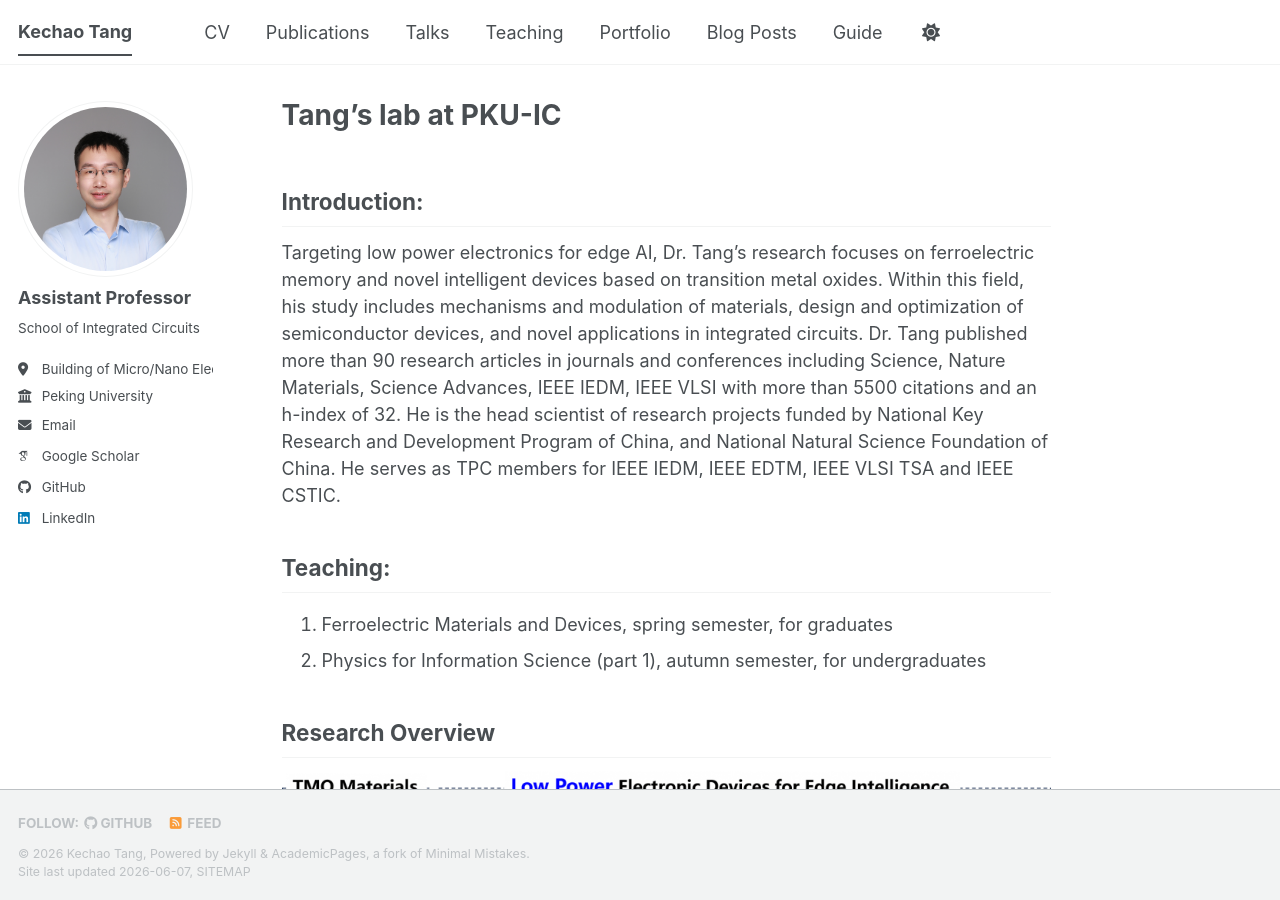
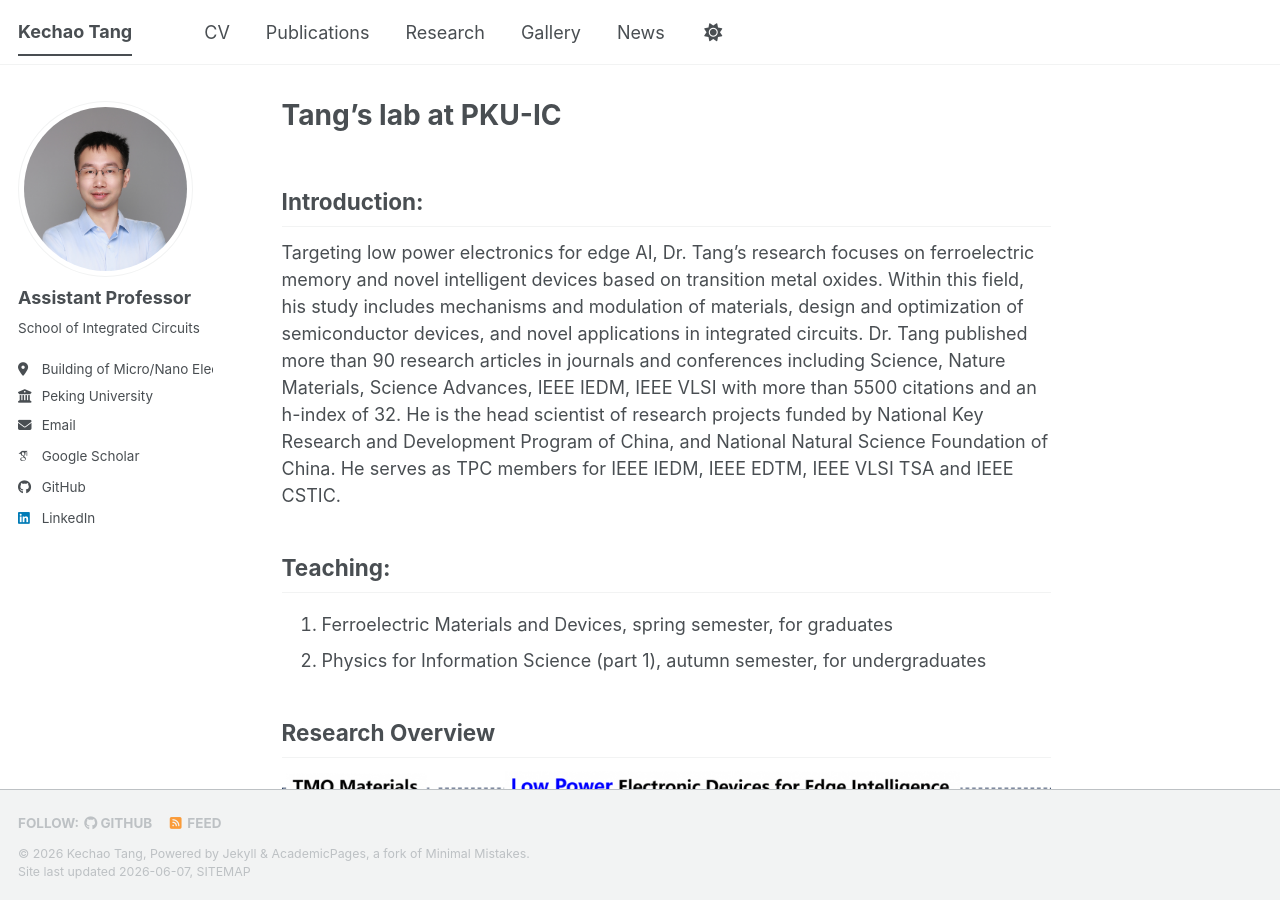
Before and after one commit to Kechao-Tang/Kechao-Tang.github.io, a Jekyll site: the page built from _pages/about.md, in a window 1280 px wide and 900 px high. Built offline with Jekyll 4.4.1, drawn with Linux system fonts in a browser that asks for light colours; some web fonts are replaced; a script bundle is joined from its source files by our own code; library files that are not in the unit come from our copies; part of the change alters nothing that is shown.

Commit message:
Update navigation.yml

```diff
--- a/_data/navigation.yml
+++ b/_data/navigation.yml
@@ -15,20 +15,29 @@ main:
   - title: "Publications"
     url: /publications/
 
-  - title: "Talks"
-    url: /talks/
+  - title: "Research"
+    url: /Research/
 
-  - title: "Teaching"
-    url: /teaching/
+  - title: "Gallery"
+    url: /Gallery/
 
-  - title: "Portfolio"
-    url: /portfolio/
+  - title: "News"
+    url: /News/
 
-  - title: "Blog Posts"
-    url: /year-archive/
+  #- title: "Talks"
+  #  url: /talks/
+
+  #- title: "Teaching"
+  #  url: /teaching/
+
+  #- title: "Portfolio"
+  #  url: /portfolio/
+
+  #- title: "Blog Posts"
+  #  url: /year-archive/
 
   # - title: "CV"
   #   url: /cv-json/
 
-  - title: "Guide"
-    url: /markdown/
+  #- title: "Guide"
+  #  url: /markdown/
```
